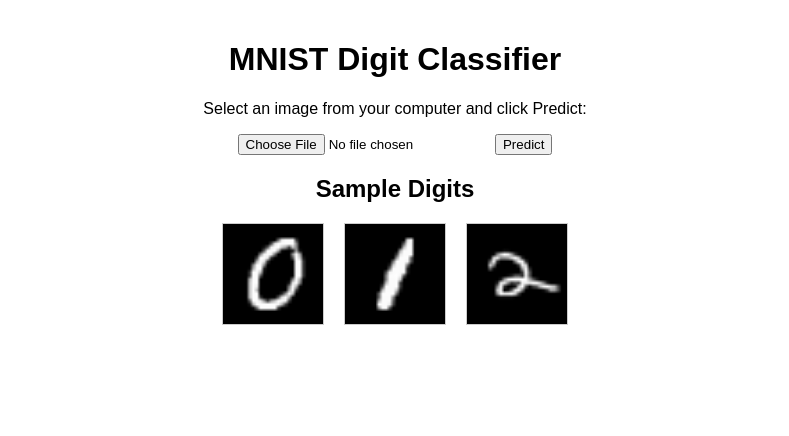
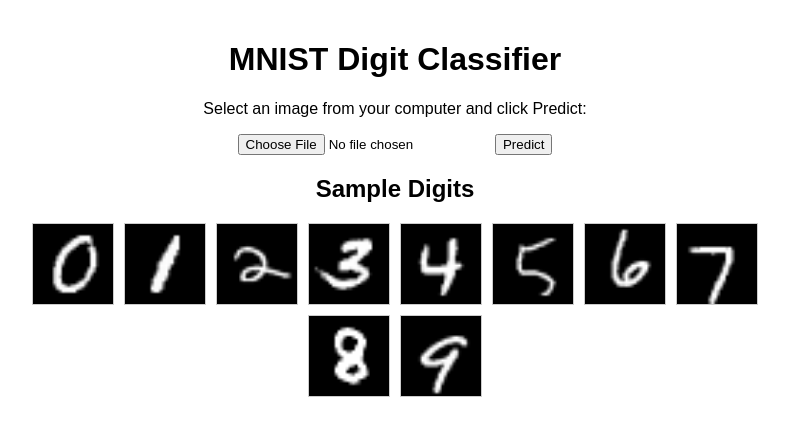
Before and after one commit to JCH0092-coder/Joshua_Hill_CPE490_HW05, a Flask app: page / in a window 1280 px wide. Shown: the top 436 px of the page, without its empty margins (245-1034 px from the left). Run offline with Flask 3, Linux system fonts and the light colour scheme; parts of the project's set-up code (start-up, migrations or seed data) failed here and were passed over.

Commit message:
Update index.html

```diff
--- a/templates/index.html
+++ b/templates/index.html
@@ -12,20 +12,20 @@
     }
     .container {
       max-width: 800px;
-    margin: 0 auto;
+      margin: auto;
       padding: 20px;
     }
     .samples-container {
       display: flex;
+      flex-wrap: wrap;
       justify-content: center;
-    flex-wrap: wrap;
-    gap: 20px;
+      gap: 10px;
       margin-top: 20px;
     }
     .sample {
-    width: 100px;
-    height: 100px;
-    object-fit: contain;
+      width: 80px;
+      height: 80px;
+      object-fit: cover;
       cursor: pointer;
       border: 1px solid #ccc;
     }
@@ -47,11 +47,19 @@
       <img class="sample" src="{{ url_for('sample_file', filename='0.png') }}" alt="Digit 0">
       <img class="sample" src="{{ url_for('sample_file', filename='1.png') }}" alt="Digit 1">
       <img class="sample" src="{{ url_for('sample_file', filename='2.png') }}" alt="Digit 2">
+      <img class="sample" src="{{ url_for('sample_file', filename='3.png') }}" alt="Digit 3">
+      <img class="sample" src="{{ url_for('sample_file', filename='4.png') }}" alt="Digit 4">
+      <img class="sample" src="{{ url_for('sample_file', filename='5.png') }}" alt="Digit 5">
+      <img class="sample" src="{{ url_for('sample_file', filename='6.png') }}" alt="Digit 6">
+      <img class="sample" src="{{ url_for('sample_file', filename='7.png') }}" alt="Digit 7">
+      <img class="sample" src="{{ url_for('sample_file', filename='8.png') }}" alt="Digit 8">
+      <img class="sample" src="{{ url_for('sample_file', filename='9.png') }}" alt="Digit 9">
     </div>
   </div>
   <script>
+    let selectedFile = null;
     function predictImage(file) {
-    let formData = new FormData();
+      const formData = new FormData();
       formData.append("file", file);
       fetch("/predict", { method: "POST", body: formData })
         .then(response => response.json())
@@ -62,19 +70,21 @@
             resultDiv.innerHTML = `<h2>Predicted Digit: ${data.predicted_digit}</h2>`;
           }
         })
-      .catch(err => {
-        resultDiv.innerHTML = `<p>Error: ${err}</p>`;
-      });
+        .catch(err => { resultDiv.innerHTML = `<p>Error: ${err}</p>`; });
     }
     const imageUpload = document.getElementById("image-upload");
     const predictButton = document.getElementById("predict-button");
     const resultDiv = document.getElementById("result");
     predictButton.addEventListener("click", () => {
-    if (!imageUpload.files.length) {
+      let file;
+      if (imageUpload.files.length > 0) {
+        file = imageUpload.files[0];
+      } else if (selectedFile !== null) {
+        file = selectedFile;
+      } else {
         resultDiv.innerHTML = "<p>Please select an image file</p>";
         return;
       }
-    let file = imageUpload.files[0];
       predictImage(file);
     });
     document.querySelectorAll(".sample").forEach(img => {
@@ -82,12 +92,10 @@
         fetch(img.src)
           .then(response => response.blob())
           .then(blob => {
-          let file = new File([blob], "sample.png", { type: blob.type });
-          predictImage(file);
+            selectedFile = new File([blob], "sample.png", { type: blob.type });
+            resultDiv.innerHTML = "<p>Sample selected. Click Predict to classify.</p>";
           })
-        .catch(err => {
-          resultDiv.innerHTML = `<p>Error: ${err}</p>`;
-        });
+          .catch(err => { resultDiv.innerHTML = `<p>Error: ${err}</p>`; });
       });
     });
   </script>
```
Lines whose indentation alone changed are shown as unchanged.
